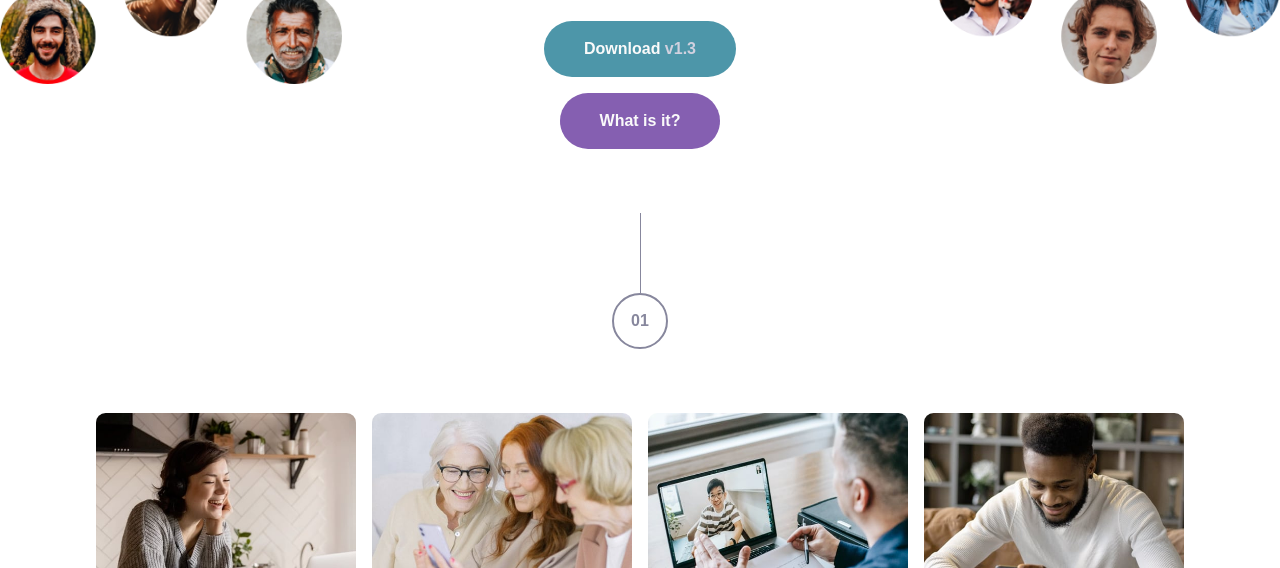
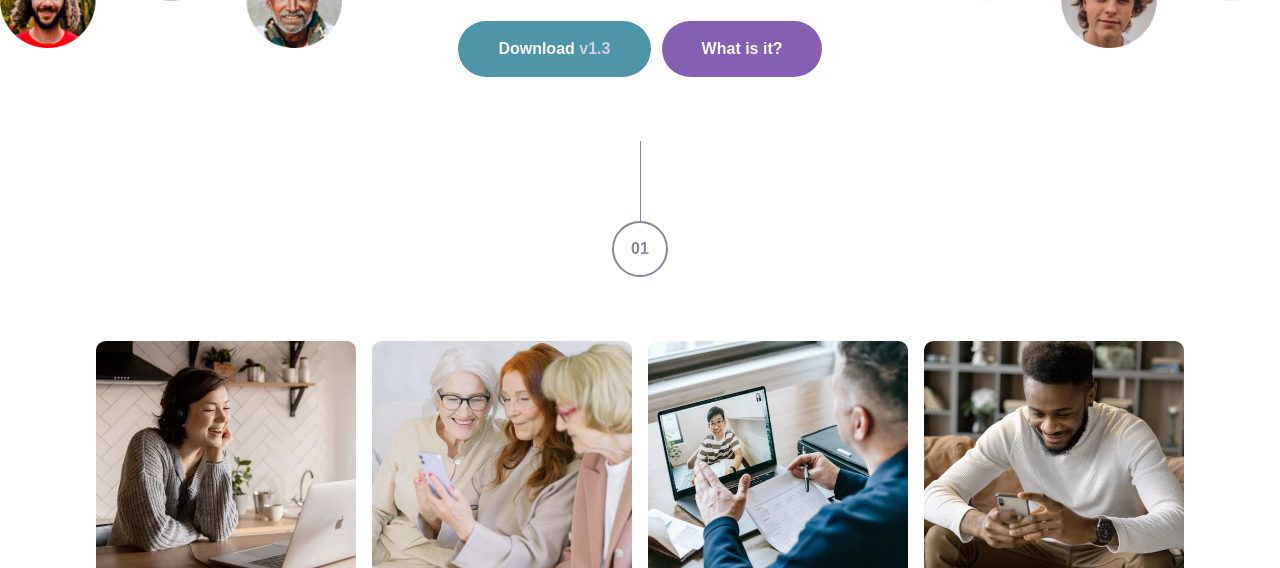
Before and after one commit to mikewil245/meet-landing-page, a plain HTML site: page index.html in a window 1280 px wide. Shown: the part 384-952 px from the top of the page. Drawn offline with nearby package versions, Linux system fonts and the light colour scheme; a script that the page names is missing.

Commit message:
minor fixes

```diff
--- a/scss/styles.scss
+++ b/scss/styles.scss
@@ -13,8 +13,6 @@ header {
 }
 
 .container {
-  /* max-width: 75rem;*/
-
   .hero-section {
     margin-top: 4rem;
     display: grid;
@@ -22,7 +20,7 @@ header {
 
     button {
       display: block;
-      margin: 0 auto;
+
       text-align: center;
       font-size: 1rem;
       font-weight: 900;
@@ -50,12 +48,13 @@ header {
         font-weight: 500;
         color: colors.$Slate-600;
         text-align: center;
-        /*width: 500px;*/
       }
 
       .btn-components {
         display: flex;
         flex-direction: column;
+        align-items: center;
+        justify-content: center;
         gap: 1rem;
 
         .blue-btn {
@@ -119,8 +118,7 @@ header {
       display: grid;
       grid-template-columns: repeat(2, 1fr);
       gap: 1rem;
-      padding-bottom: 1rem;
-      margin-bottom: 4rem;
+      margin-bottom: 55px;
     }
 
     .content {
@@ -128,6 +126,7 @@ header {
       flex-direction: column;
       align-items: center;
       justify-content: center;
+
       div,
       h2,
       p {
@@ -147,15 +146,12 @@ header {
         font-weight: 900;
         font-size: 2rem;
         margin-bottom: 1rem;
-        /*width: 500px;*/
       }
       p {
         color: colors.$Slate-600;
         line-height: 1.4;
         font-size: 1rem;
         font-weight: 500;
-
-        /*   max-width: 600px;*/
       }
     }
   }
@@ -180,9 +176,8 @@ header {
     align-items: center;
     justify-content: center;
     position: relative;
+    margin-top: 110px;
     width: 100%;
-
-    margin-top: 10rem;
 
     .divider-two {
       color: colors.$Slate-600;
@@ -274,7 +269,7 @@ header {
   }
 }
 
-@media screen and (max-width: 768px) {
+@media screen and (max-width: 800px) {
   .img-hero-left,
   .img-hero-right {
     display: none;
@@ -285,6 +280,12 @@ header {
   .container .main-content .grid-container {
     display: grid;
     grid-template-columns: repeat(4, 1fr);
+  }
+
+  .container .hero-section .hero-content .btn-components {
+    display: flex;
+    flex-direction: row;
+    gap: 0.7rem;
   }
 }
 
@@ -297,7 +298,7 @@ header {
   }
 }
 
-@media screen and (min-width: 800px) {
+@media screen and (min-width: 801px) {
   .img-hero-left,
   .img-hero-right {
     display: block;
```
Also changed, not shown: css/styles.css, 1 other file.
